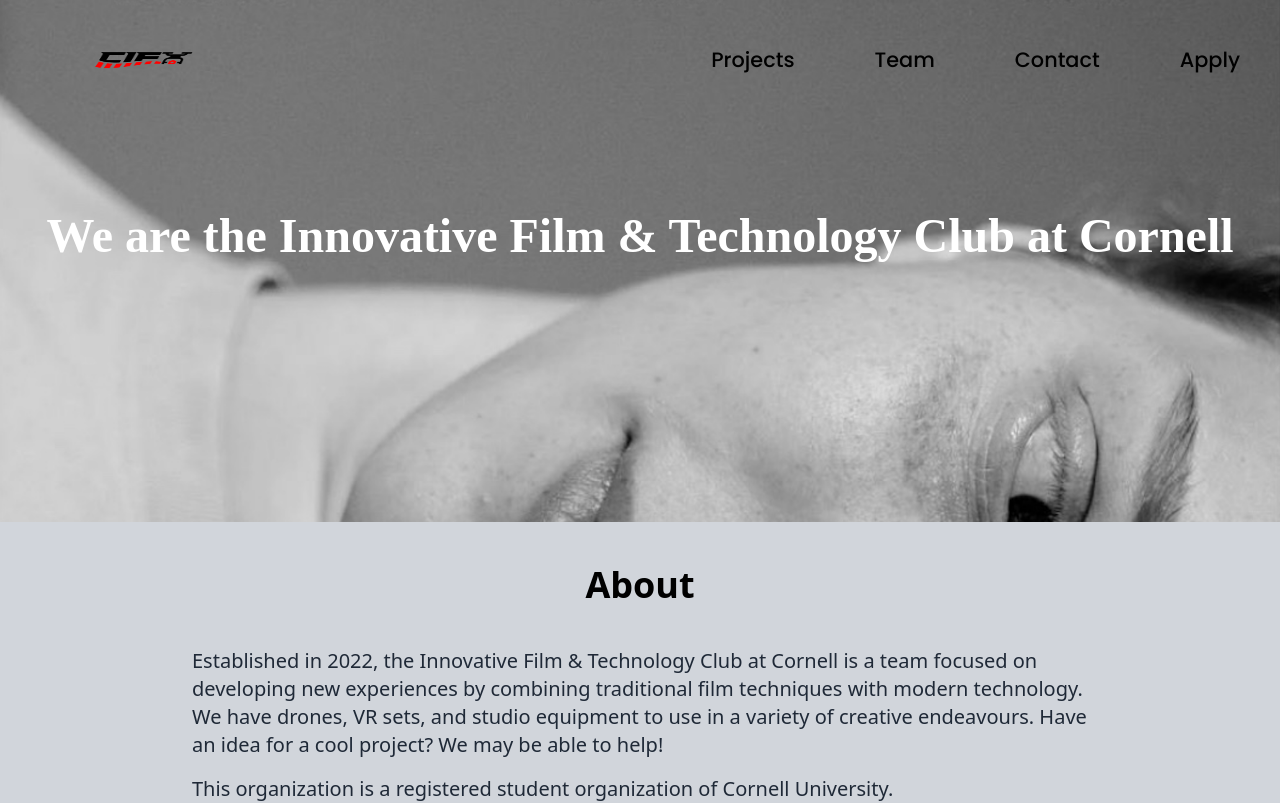
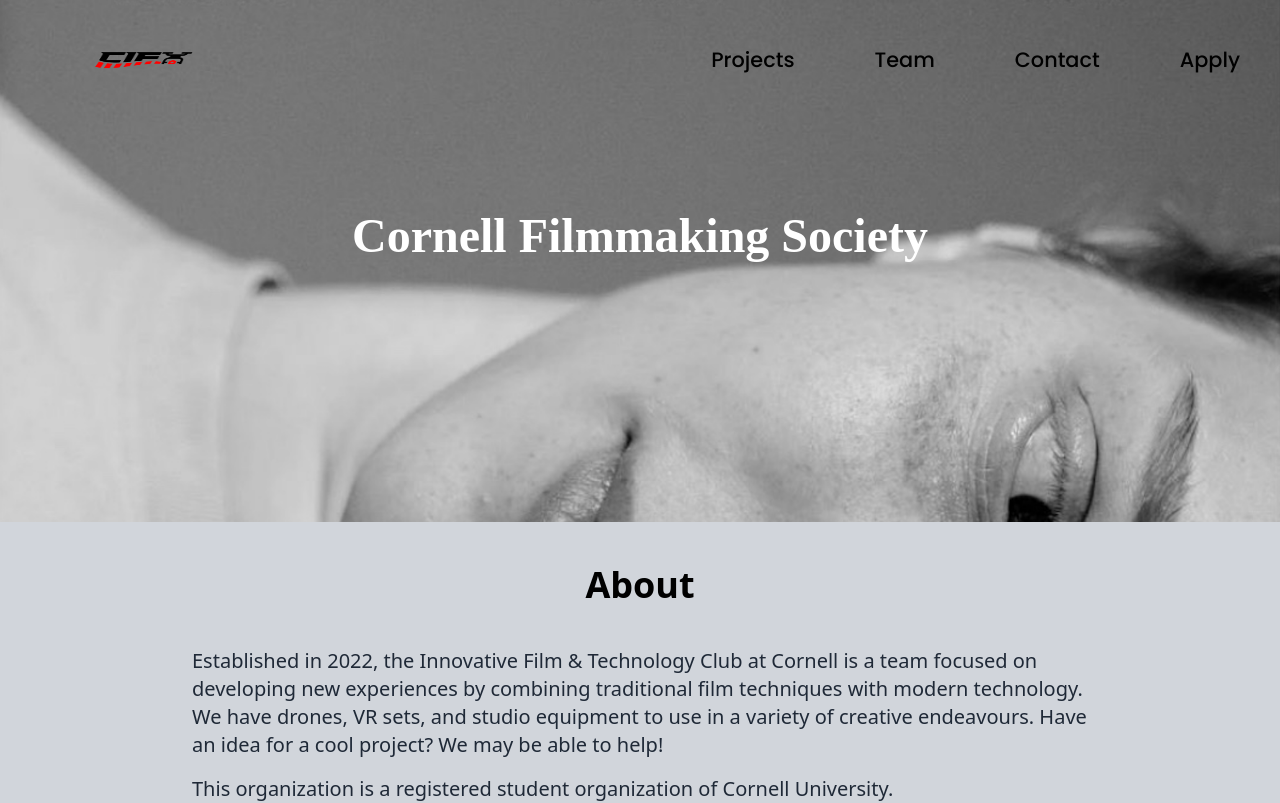
Before and after one commit to Cornell-IFT/ClubWebsite, a React (Create React App) app: page / in a window 1280 px wide. Shown: the top 803 px of the page. Built offline with nearby package versions, Linux system fonts and the light colour scheme.

Commit message:
Update Header.js for clubfest 2024

```diff
--- a/src/components/Header.js
+++ b/src/components/Header.js
@@ -7,7 +7,7 @@
   console.log(pathname)
   switch (pathname) {
     case "":
-      return "We are the Innovative Film & Technology Club at Cornell"
+      return "Cornell Filmmaking Society"
     case "projects":
       return "Projects"
     case "team":
```
